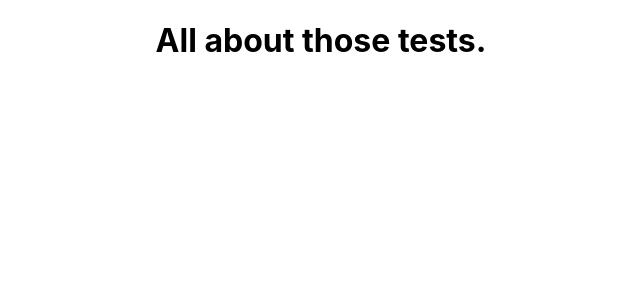
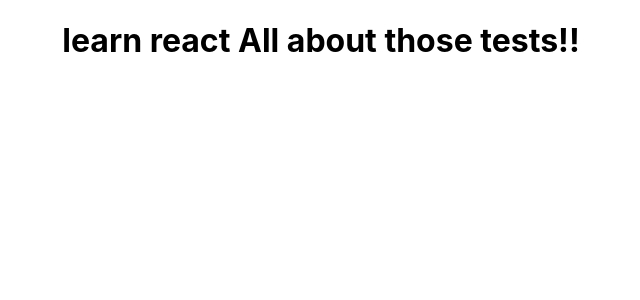
Before and after one commit to kgallagher52/jest-enzyme-react-testing, a React (Create React App) app: page / in a window 1280 px wide. Shown: the top 300 px of the page, without its empty margins (319-959 px from the left). Built offline with nearby package versions, Linux system fonts and the light colour scheme.

Commit message:
testng out the new tests

```diff
--- a/src/App.js
+++ b/src/App.js
@@ -1,11 +1,10 @@
 import React from 'react';
-import logo from './logo.svg';
 import './App.css';
 
 function App() {
   return (
     <div className="App">
-      <h1>All about those tests.</h1>
+      <h1>learn react All about those tests!!</h1>
     </div>
   );
 }
```
Also changed, not shown: 1 other file (tests, documents, lock files or other folders).
